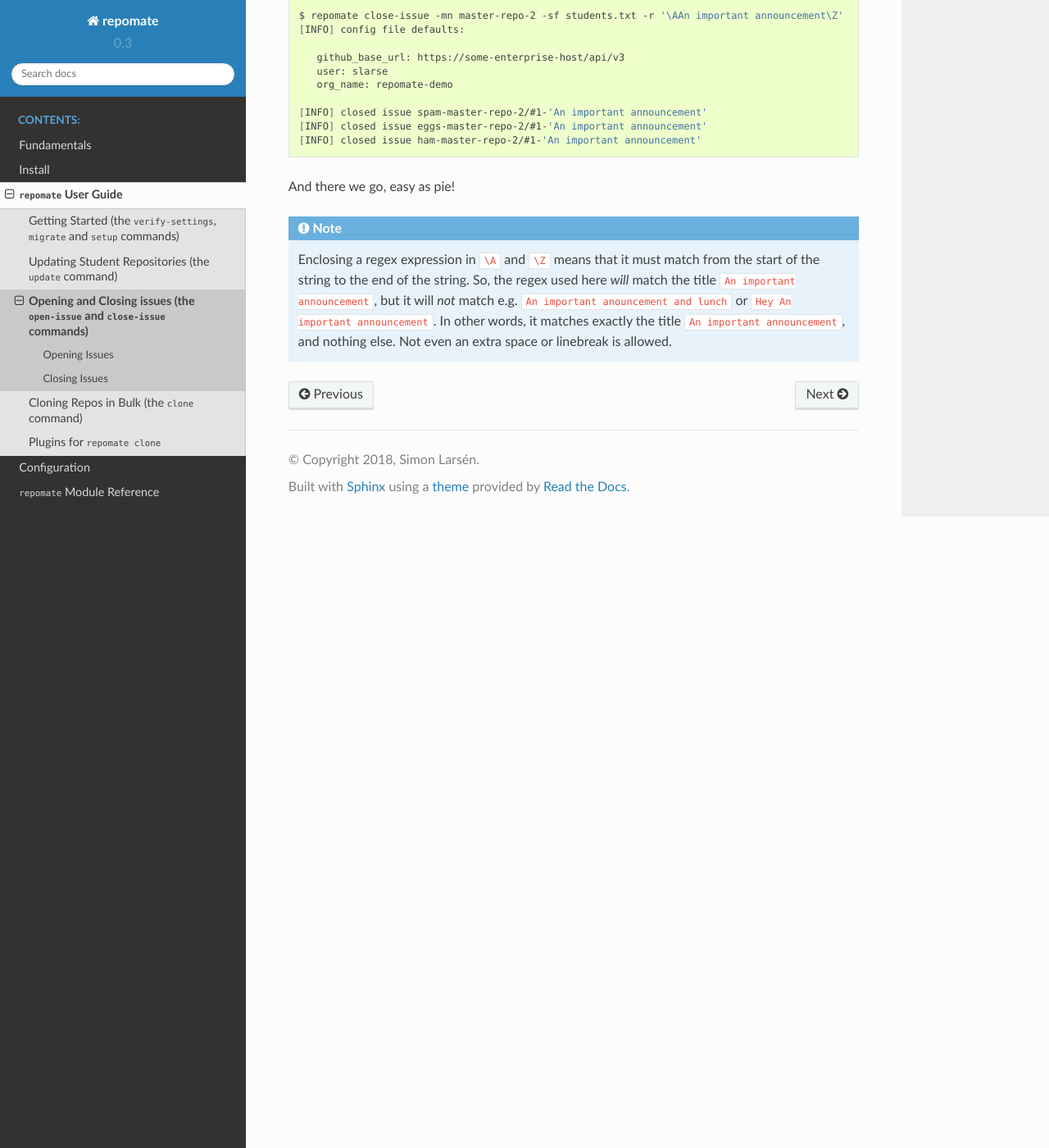
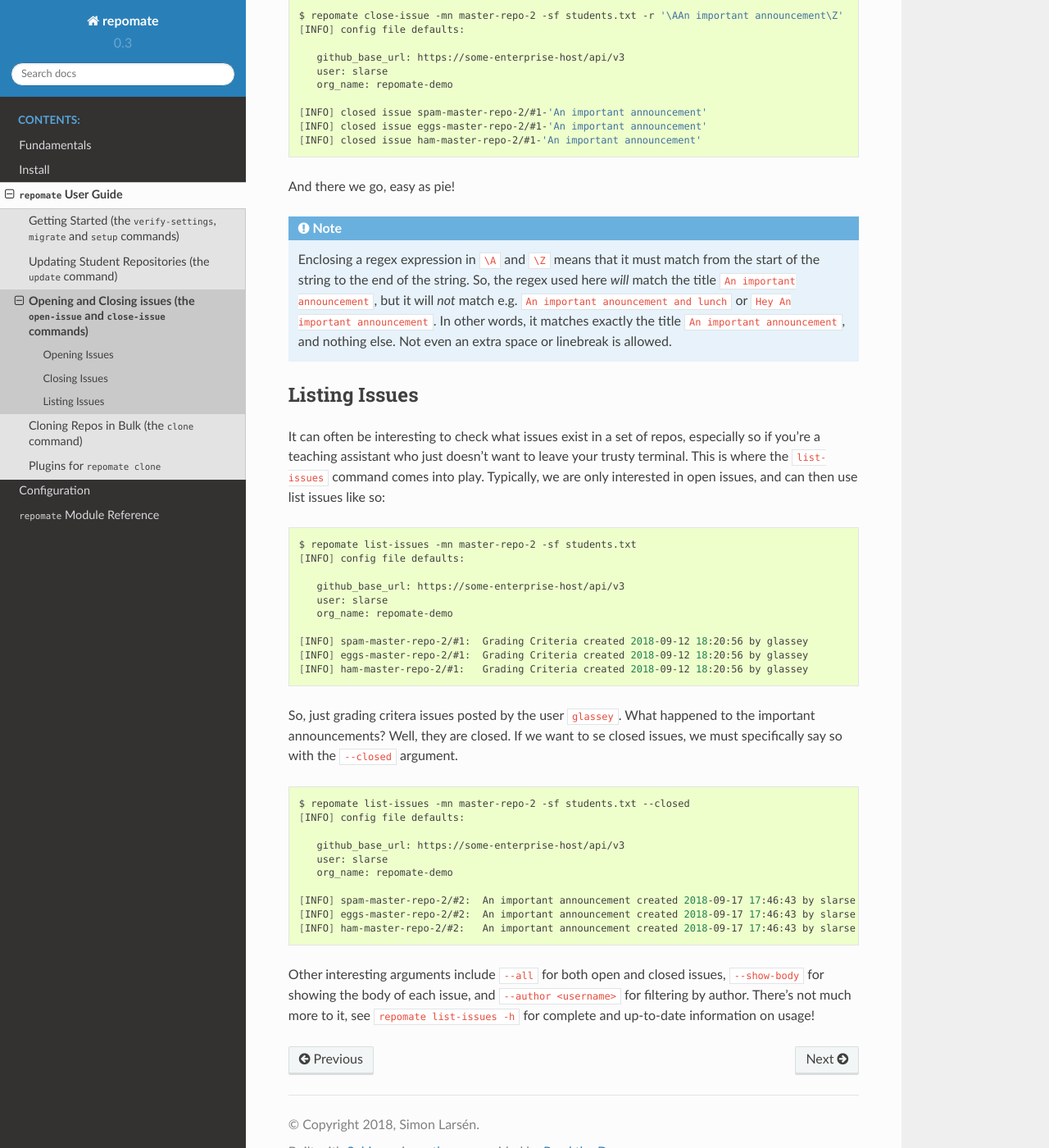
Before and after one commit to repobee/repobee, a Sphinx documentation site: the page built from docs/issues.rst, in a window 1280 px wide and 1400 px high, scrolled down 1266 px. Shown: the whole window at 82% size. Built offline with Sphinx 7.4.7 and the Read the Docs theme 2.0.0, drawn with Linux system fonts in a browser that asks for light colours.

Commit message:
Update documentation for v0.3, fix #91

```diff
--- a/docs/issues.rst
+++ b/docs/issues.rst
@@ -80,3 +80,46 @@ And there we go, easy as pie!
     announcement``. In other words, it matches exactly the title ``An important
     announcement``, and nothing else. Not even an extra space or linebreak is
     allowed.
+
+Listing Issues
+--------------
+It can often be interesting to check what issues exist in a set of repos,
+especially so if you're a teaching assistant who just doesn't want to leave your
+trusty terminal. This is where the ``list-issues`` command comes into play.
+Typically, we are only interested in open issues, and can then use list
+issues like so:
+
+.. code-block:: bash
+
+    $ repomate list-issues -mn master-repo-2 -sf students.txt
+    [INFO] config file defaults:
+
+       github_base_url: https://some-enterprise-host/api/v3
+       user: slarse
+       org_name: repomate-demo
+
+    [INFO] spam-master-repo-2/#1:  Grading Criteria created 2018-09-12 18:20:56 by glassey
+    [INFO] eggs-master-repo-2/#1:  Grading Criteria created 2018-09-12 18:20:56 by glassey
+    [INFO] ham-master-repo-2/#1:   Grading Criteria created 2018-09-12 18:20:56 by glassey
+
+So, just grading critera issues posted by the user ``glassey``. What happened to
+the important announcements? Well, they are closed. If we want to se closed
+issues, we must specifically say so with the ``--closed`` argument.
+
+.. code-block:: bash
+
+    $ repomate list-issues -mn master-repo-2 -sf students.txt --closed
+    [INFO] config file defaults:
+
+       github_base_url: https://some-enterprise-host/api/v3
+       user: slarse
+       org_name: repomate-demo
+
+    [INFO] spam-master-repo-2/#2:  An important announcement created 2018-09-17 17:46:43 by slarse
+    [INFO] eggs-master-repo-2/#2:  An important announcement created 2018-09-17 17:46:43 by slarse
+    [INFO] ham-master-repo-2/#2:   An important announcement created 2018-09-17 17:46:43 by slarse
+
+Other interesting arguments include ``--all`` for both open and closed issues,
+``--show-body`` for showing the body of each issue, and ``--author <username>``
+for filtering by author. There's not much more to it, see ``repomate list-issues
+-h`` for complete and up-to-date information on usage!
```
Also changed, not shown: docs/plugins.rst (+13 -0 lines).
